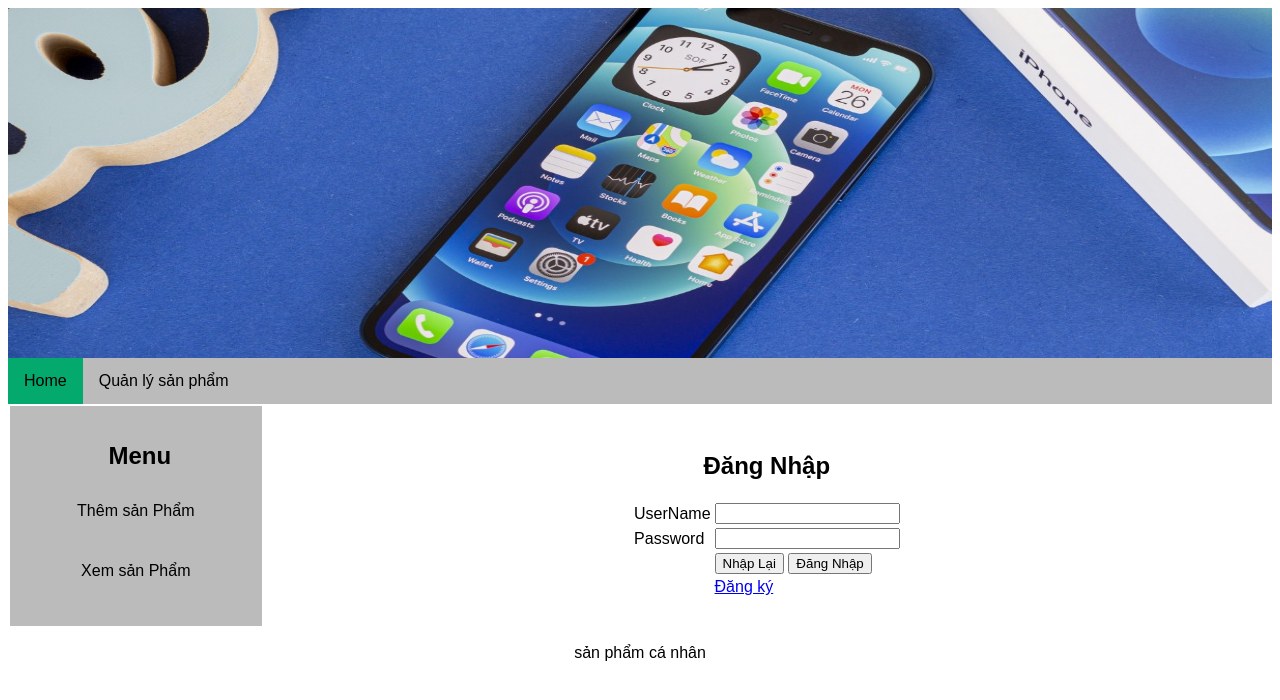
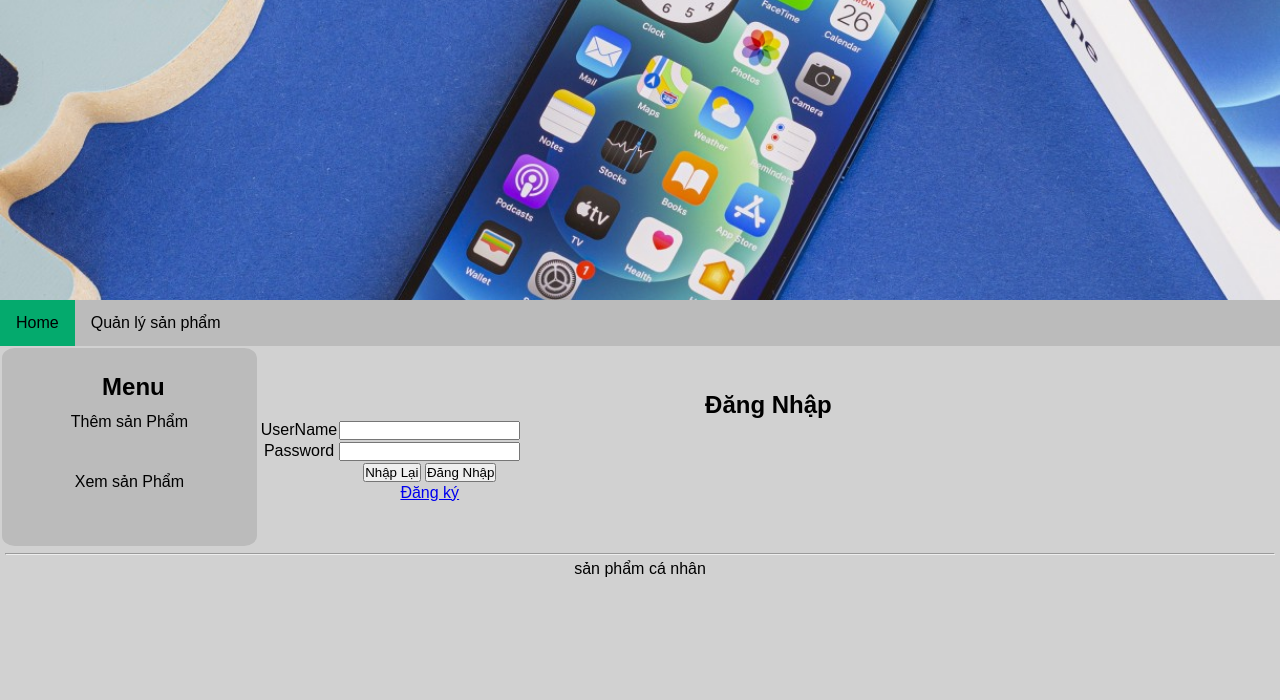
Before and after one commit to NguyenLamThuan/PHP_QLBH, a PHP site: page /admin.php in a window 1280 px wide. Shown: the top 700 px of the page. Run offline with PHP 8.4, Linux system fonts and the light colour scheme.

Commit message:
Project PHP 8.0

```diff
--- a/CSS/style.css
+++ b/CSS/style.css
@@ -1,21 +1,26 @@
+* {
+    box-sizing: border-box;
+    padding: 0;
+    margin: 0;
+}
+
+body {
+    font-family: Arial, Helvetica, sans-serif;
+    background-color: #d1d1d1;
+}
+
 .menu {
     width: 20%;
     vertical-align: top;
-    background-color: #bbbbbb
+    background-color: #bbbbbb;
+    text-align: center;
+    border-radius: 5%;
+
 }
 
 .search {
     margin: 10px;
     padding: 3px;
-}
-
-body {
-    font-family: Arial, Helvetica, sans-serif;
-
-}
-
-* {
-    box-sizing: border-box;
 }
 
 .row {
@@ -24,7 +29,8 @@
 
 .left {
     flex: 35%;
-    padding: 15px 0;
+    padding: 15px;
+    margin: 10px;
 }
 
 .left h2 {
@@ -97,3 +103,33 @@
     margin: auto;
 
 }
+
+.main_content {
+    width: 80%;
+    text-align: center;
+    background-color: #d1d1d1;
+}
+
+.header {
+    height: 300px;
+}
+
+.header img {
+    width: 100%;
+    height: 100%;
+    object-fit: cover;
+}
+
+.footer {
+    height: auto;
+    text-align: center;
+}
+
+hr {
+    margin: 5px;
+}
+
+.content {
+    width: 100%;
+    text-align: center;
+}
--- a/Layout/footer.php
+++ b/Layout/footer.php
@@ -1,7 +1,2 @@
-<html lang="en">
-
-<body>
-    <p align='center'>sản phẩm cá nhân</p>
-</body>
-
-</html>
+<hr />
+<p>sản phẩm cá nhân</p>
--- a/Layout/header.php
+++ b/Layout/header.php
@@ -1,3 +1 @@
-<body>
-    <img src="image/images.jpg" width="100%" height="350px">
-</body>
+<img src="image/images.jpg" alt="img-header">
--- a/Layout/menu.php
+++ b/Layout/menu.php
@@ -1,4 +1,3 @@
-<body>
 <ul class="admin">
     <li class="active">
         <a name="index" href="index.php">Home</a>
@@ -14,7 +13,3 @@
         ?>
     </li>
 </ul>
-
-</body>
-
-</html>
--- a/View/DangNhap.php
+++ b/View/DangNhap.php
@@ -3,15 +3,6 @@
 	session_start();
 }
 ?>
-<!DOCTYPE html PUBLIC "-//W3C//DTD XHTML 1.0 Transitional//EN" "http://www.w3.org/TR/xhtml1/DTD/xhtml1-transitional.dtd">
-<html xmlns="http://www.w3.org/1999/xhtml">
-
-<head>
-	<meta http-equiv="Content-Type" content="text/html; charset=utf-8" />
-	<title>Untitled Document</title>
-</head>
-
-<body>
 <h2>Đăng Nhập</h2>
 <form action="#" method="post" enctype="multipart/form-data">
 	<table>
@@ -36,9 +27,6 @@
 		</tr>
 	</table>
 </form>
-</body>
-
-</html>
 <?php
 include_once("Controller/cUser.php");
 if (isset($_REQUEST["submit"])) {
--- a/admin.php
+++ b/admin.php
@@ -9,17 +9,20 @@
 	<link rel="stylesheet" href="CSS/style.css">
 	<title>Admin</title>
 </head>
+
+
+<body>
 	<div>
-	<div>
+		<div class="header">
 			<?php require 'Layout/header.php' ?>
 		</div>
 		<div>
 			<?php require 'Layout/menu.php' ?>
 		</div>
 		<div class="main">
-		<table style="width: 100%">
+			<table class="content">
 				<tr>
-				<td class="menu" align="center">
+					<td class="menu">
 						<div class="row">
 							<div class="left" style="background-color:#bbb;">
 								<h2>Menu</h2>
@@ -32,7 +35,7 @@
 							</div>
 						</div>
 					</td>
-				<td style="width:80%" align="center">
+					<td class="main_content">
 						<?php
 
 						if (isset($_REQUEST["addProd"])) {
@@ -71,8 +74,6 @@
 
 	</div>
 
-
-<body>
 </body>
 
 </html>
```
Also changed, not shown: View/DangKy.php (+0 -10 lines), View/Insert.php (+0 -12 lines), View/vAllProduct.php (+0 -13 lines), View/vDeleteProduct.php (+0 -10 lines), View/vPrdHome.php (+0 -13 lines), View/vProduct.php (+0 -11 lines), View/vSearchProduct.php (+0 -12 lines), View/vUpdateProduct.php (+0 -10 lines), index.php (+4 -4 lines). Lines whose indentation alone changed are shown as unchanged.
